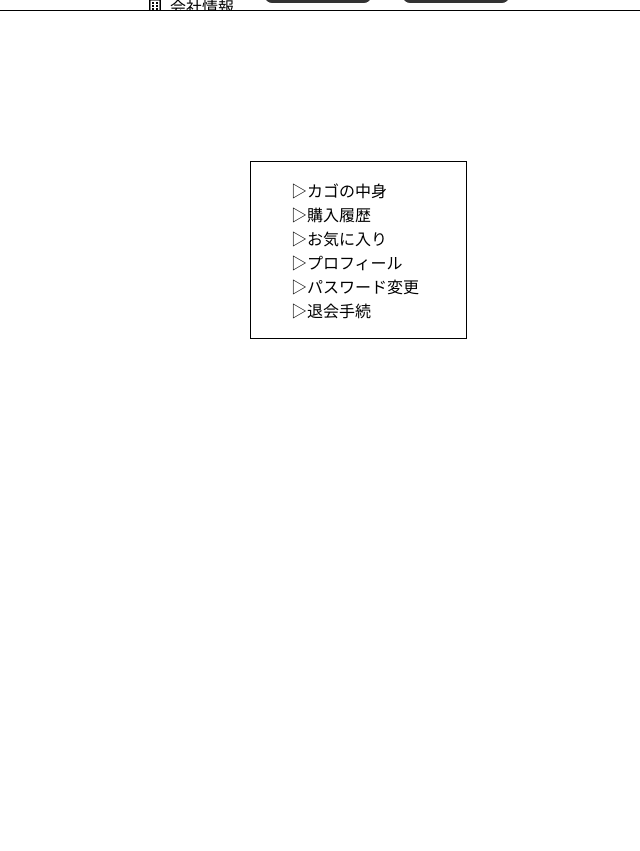
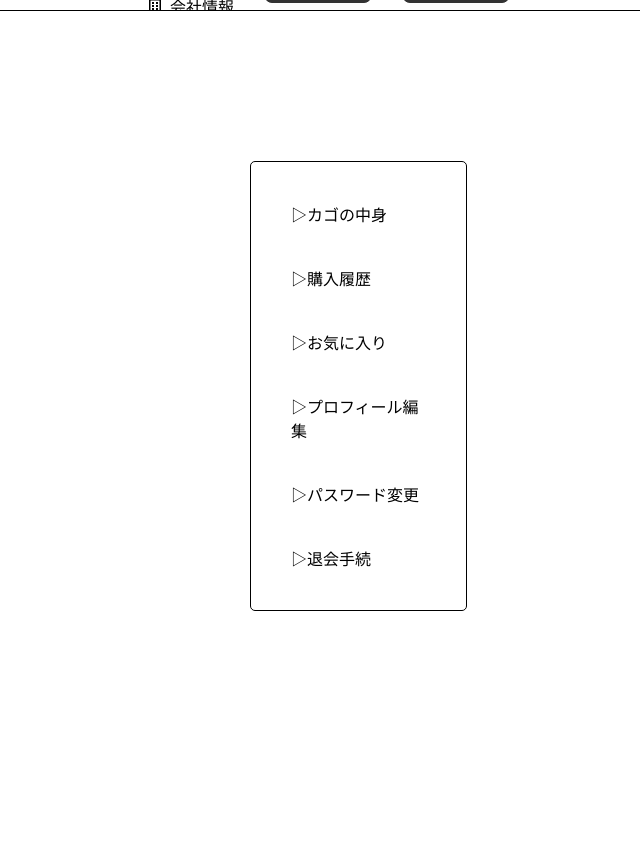
Before and after one commit to XIAO100he/Locigram, a PHP site: page /mypage.php in a window 1280 px wide. Shown: the part 70-921 px from the top of the page, without its empty margins (640-1280 px from the left). Run offline with PHP 8.4, Linux system fonts and the light colour scheme; the visitor is signed in with stand-in values (Sample User, id 1); some libraries are stand-ins or nearby versions.

Commit message:
Edit side-bar

```diff
--- a/side_bar.php
+++ b/side_bar.php
@@ -1,12 +1,12 @@
 <div class="my-side_wrapper">
 	<div class="side-box">
-		<ul>
-			<li>▷カゴの中身</li>
-			<li>▷購入履歴</li>
-			<li>▷お気に入り</li>
-			<li>▷プロフィール</li>
-			<li>▷パスワード変更</li>
-			<li>▷退会手続</li>
+		<ul class='side-ul'>
+			<li class="side-menu">▷カゴの中身</li>
+			<li class="side-menu">▷購入履歴</li>
+			<li class="side-menu">▷お気に入り</li>
+			<li class="side-menu"><a href="profEdit.php" class="side-btn">▷プロフィール編集</a></li>
+			<li class="side-menu">▷パスワード変更</li>
+			<li class="side-menu"><a href="withdraw.php" class="side-btn">▷退会手続</a></li>
 		</ul>
 	</div>
 </div>
--- a/style.css
+++ b/style.css
@@ -381,4 +381,23 @@ label.err input{
 	width:70%;
 	margin:0 auto;
 	border:1px solid black;
+	border-radius: 5px;
 }
+.side-ul{
+	margin-bottom:40px;
+}
+.side-menu{
+	width:130px;
+	margin-top:40px;
+}
+.side-menu:hover{
+	cursor: pointer;
+	border-bottom:1px dashed black;
+}
+.side-btn{
+	color:black;
+}
+/*****************プロフィール編集********************/
+.prof-wrapper{
+
+}
```
